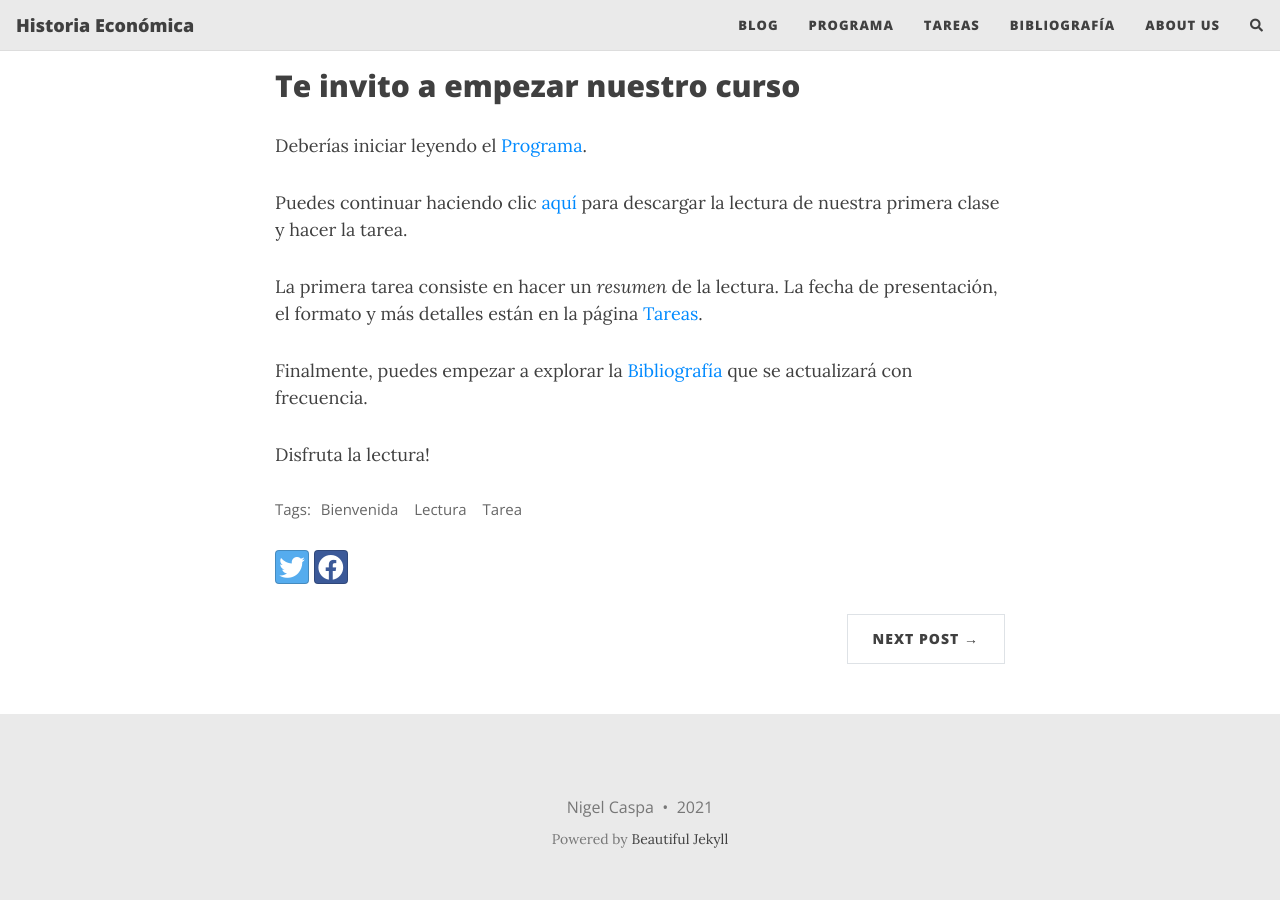
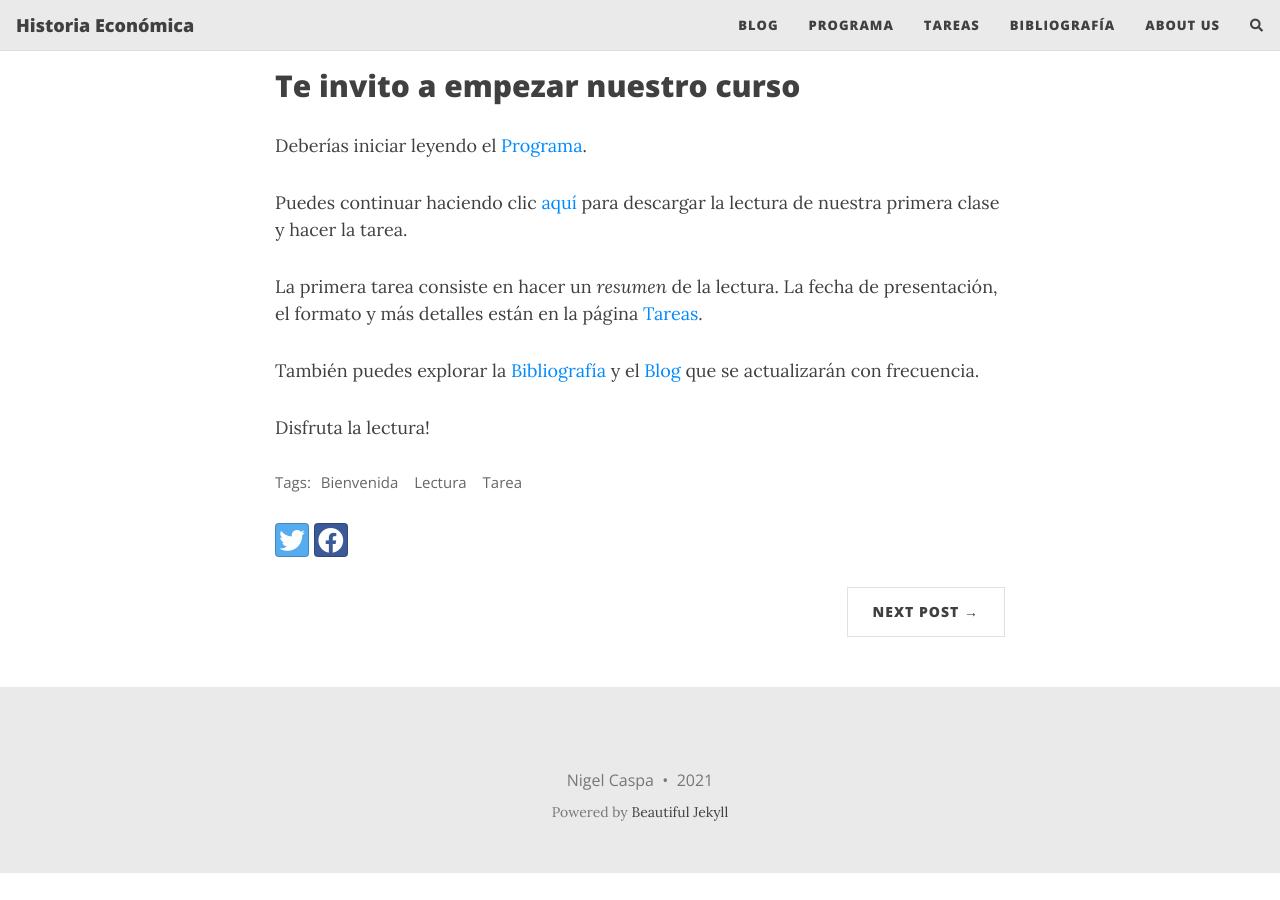
Before and after one commit to NigelCaspa/historiaeconomica, a Jekyll site: the page built from _posts/2021-07-30-bienvenida.md, in a window 1280 px wide and 900 px high, scrolled down 824 px. Built offline with Jekyll 4.4.1, drawn with Linux system fonts in a browser that asks for light colours; nearby versions of some CDN libraries; comment, search, counter and statistics services are not loaded; after the commit the page ends 1697 px from its top, so only the background shows below that.

Commit message:
actualizo bienvenida

```diff
--- a/_posts/2021-07-30-bienvenida.md
+++ b/_posts/2021-07-30-bienvenida.md
@@ -23,6 +23,6 @@ Puedes continuar haciendo clic [aquí](https://nigelcaspa.github.io/historiaecon
 
 La primera tarea consiste en hacer un *resumen* de la lectura. La fecha de presentación, el formato y más detalles están en la página [Tareas](/historiaeconomica/tareas).
 
-Finalmente, puedes empezar a explorar la [Bibliografía](/historiaeconomica/bibliografia) que se actualizará con frecuencia.
+También puedes explorar la [Bibliografía](/historiaeconomica/bibliografia) y el [Blog](https://nigelcaspa.github.io/historiaeconomica/) que se actualizarán con frecuencia.
 
 Disfruta la lectura!
```
